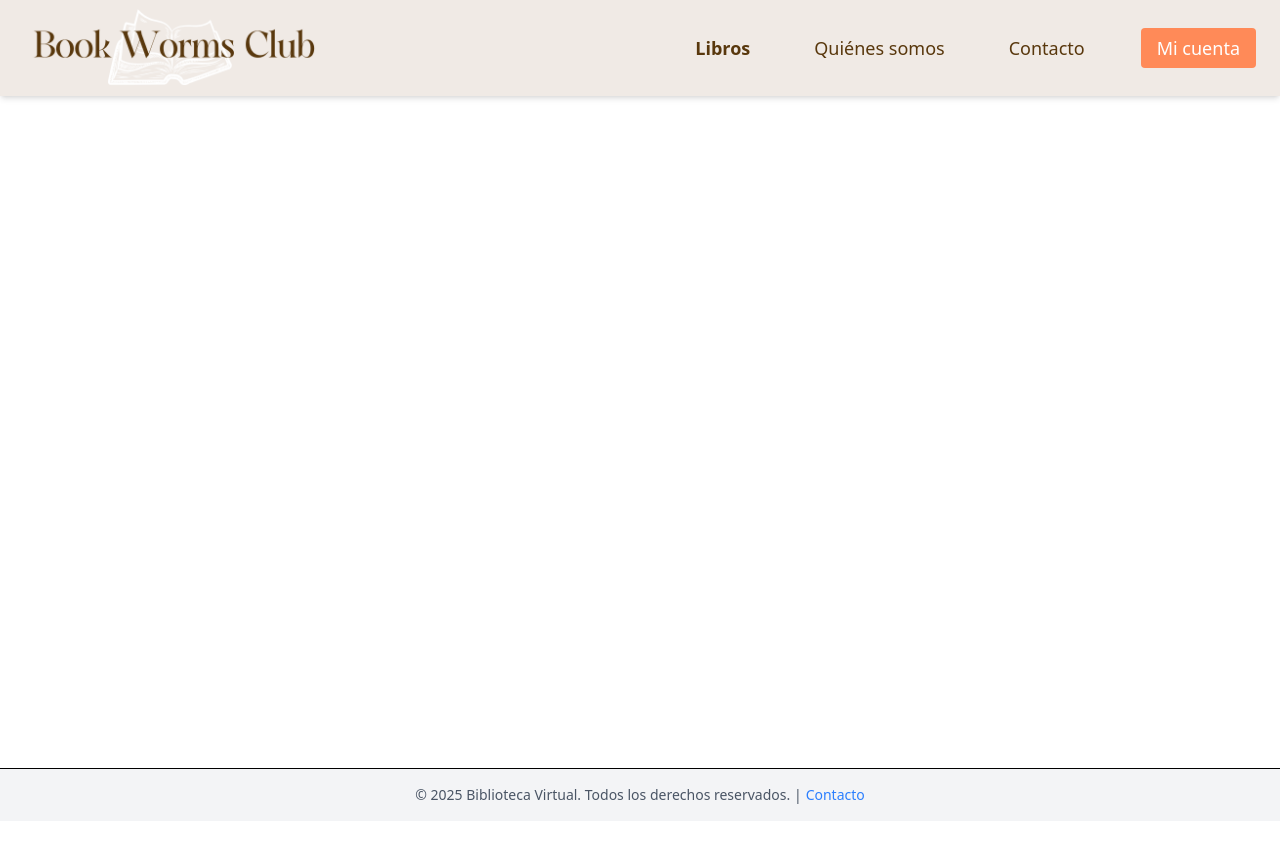
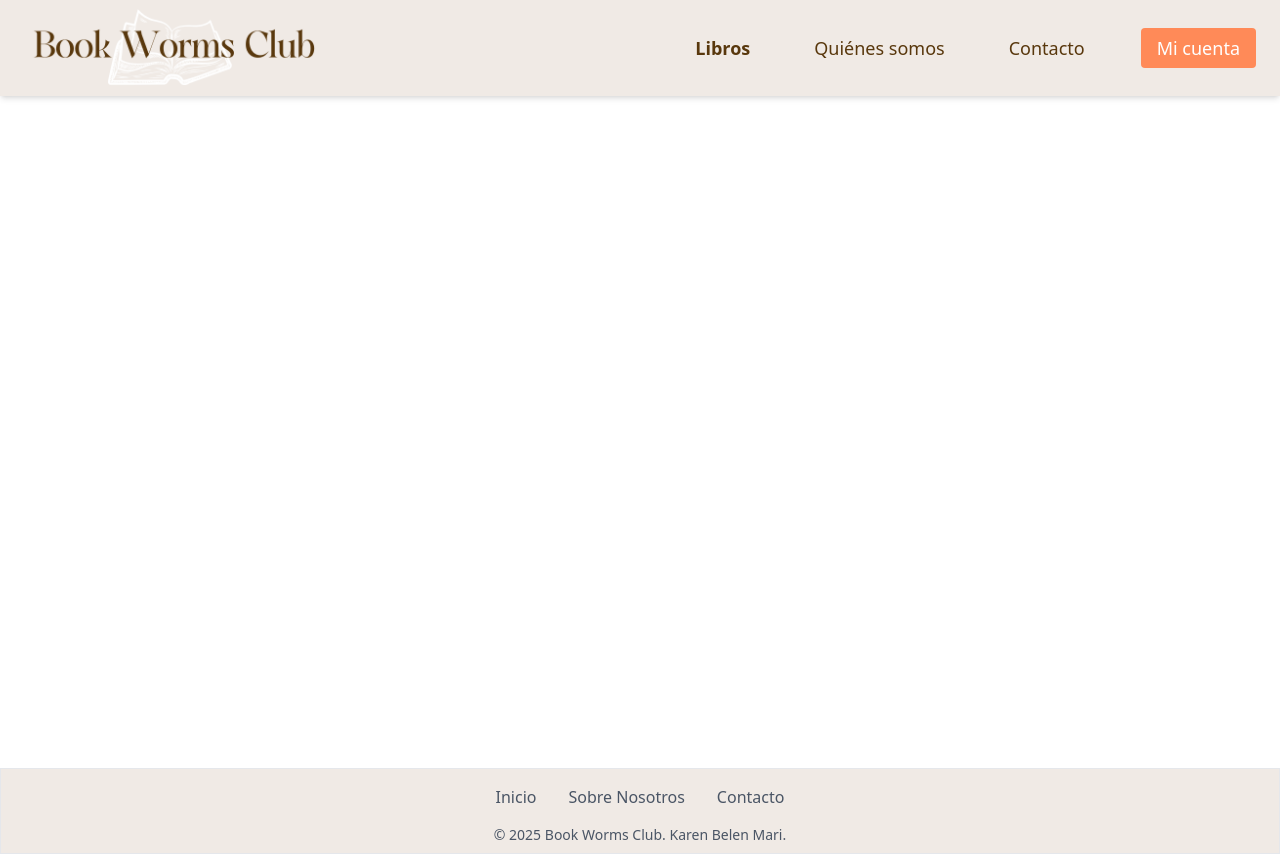
Before and after one commit to mariKaren/bwcProyectoFinal, a React (Vite) app in the folder Frontend/: page / in a window 1280 px wide. Before the commit the page ends 821 px from the top, so only its background shows below. Built offline with nearby package versions, Linux system fonts and the light colour scheme.

Commit message:
Finalizacion de la estructura y diseño base del Footer

```diff
--- a/Frontend/src/components/Footer.tsx
+++ b/Frontend/src/components/Footer.tsx
@@ -1,10 +1,14 @@
 export default function Footer() {
     return (
-        <footer className="bg-gray-100 border-t mt-8">
-        <div className="max-w-7xl mx-auto px-6 py-4 text-center text-sm text-gray-600">
-            © {new Date().getFullYear()} Biblioteca Virtual. Todos los derechos reservados. |
-            <a href="/contacto" className="ml-1 text-blue-500 hover:underline">Contacto</a>
-        </div>
+        <footer className="bg-beige border border-gray-200 mt-8">
+            <div className="max-w-7xl mx-auto px-4 py-2 text-center text-sm text-gray-600">
+                <nav className="m-2 mb-4 md:text-base">
+                    <a href="/" className="mx-4 hover:underline">Inicio</a>
+                    <a href="/quienes-somos" className="mx-4 hover:underline">Sobre Nosotros</a>
+                    <a href="/contacto" className="mx-4 hover:underline">Contacto</a>
+                </nav>
+                <p>© {new Date().getFullYear()} Book Worms Club. Karen Belen Mari.</p>
+            </div>
         </footer>
     );
 }
```
